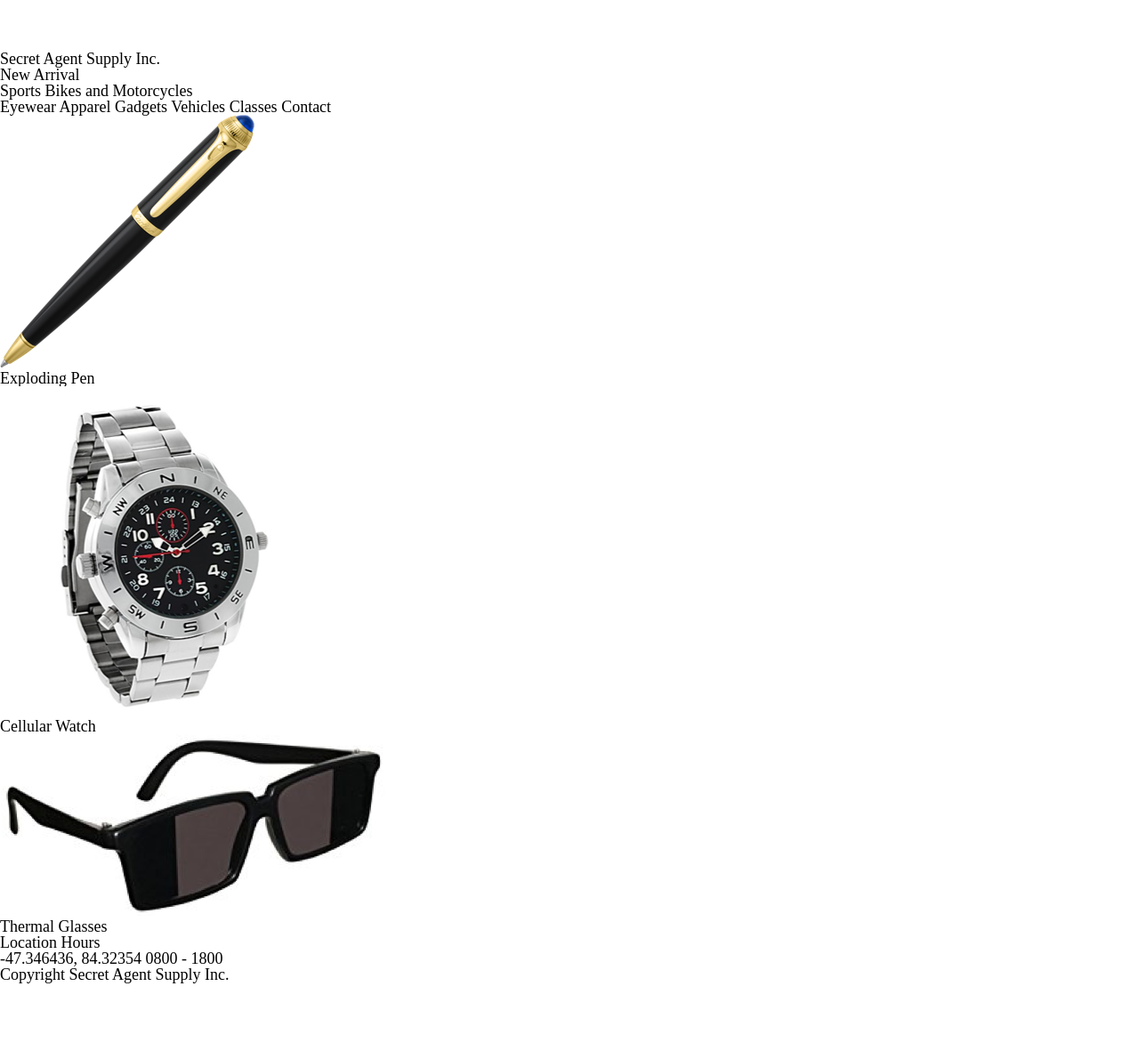
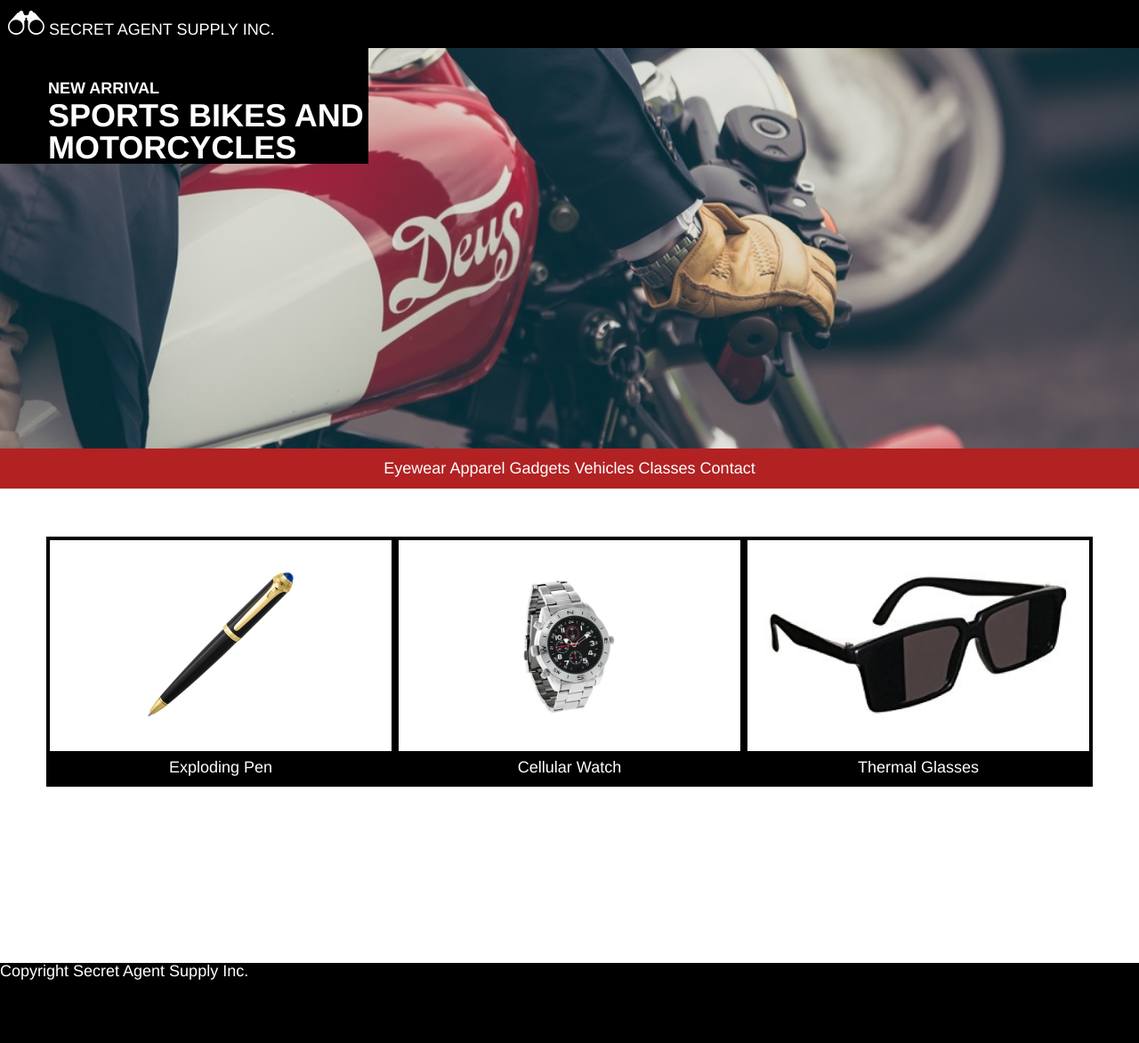
Before and after one commit to JoshLeT/secre_agent_supply, a plain HTML site: page index.html in a window 1280 px wide. Shown: the whole page at 89% size. Before the commit the page ends 1105 px from the top, so only its background shows below. Drawn offline with Linux system fonts and the light colour scheme.

Commit message:
adding most css still requires work

```diff
--- a/index.html
+++ b/index.html
@@ -13,15 +13,17 @@
     <header>
       <div class="logo">
         <img src="./resources/media/images/logo.png" alt="binoculars logo">
-        <h2>Secret Agent Supply Inc.</h2>
+        <span>Secret Agent Supply Inc.</span>
       </div>
     </header>
 
     <!-- Main Banner Section -->
 
     <div class="banner">
-      <h2>New Arrival</h2>
-      <h1>Sports Bikes and Motorcycles</h1>
+      <div class="bannertext">
+        <h2>New Arrival</h2>
+        <h1>Sports Bikes and Motorcycles</h1>
+      </div>
     </div>
 
     <!-- Navigation Section -->
@@ -42,15 +44,15 @@
     <!-- Product Section -->
 
     <div class="product">
-      <div class="pen">
+      <div class="productimg">
         <img src="./resources/media/images/pen.png" alt="pen">
         <p>Exploding Pen</p>
       </div>
-      <div class="watch">
+      <div class="productimg">
         <img src="./resources/media/images/watch.png" alt="watch">
         <p>Cellular Watch</p>
       </div>
-      <div class="glasses">
+      <div class="productimg">
         <img src="./resources/media/images/glasses.png" alt="glasses">
         <p>Thermal Glasses</p>
       </div>
@@ -59,15 +61,19 @@
     <!-- Location & Hours Section -->
 
     <div class="location">
-      <span>Location</span>
-      <span>Hours</span>
-      <br>
-      <span>-47.346436, 84.32354</span>
-      <span>0800 - 1800</span>
+      <div class="lochours">
+        <p>Location</p>
+        <p>-47.346436, 84.32354</p>
+      </div>
+      <div class="lochours">
+        <p>Hours</p>
+        <p>0800 - 1800</p>
+      </div>
     </div>
 
     <!-- Footer Section -->
-    <span>Copyright Secret Agent Supply Inc.</span>
-
+    <footer>
+      <span>Copyright Secret Agent Supply Inc.</span>
+    </footer>
   </body>
 </html>
--- a/resources/stylesheets/style.css
+++ b/resources/stylesheets/style.css
@@ -1,3 +1,112 @@
+/* Universal Styling */
+
 html {
   font-size: 18px;
+  font-family: "Helvetica", sans-serif;
+  color: white;
 }
+
+h1, h2 {
+  font-weight: bold;
+  text-transform: uppercase;
+}
+
+h1 {
+    font-size: 2rem;
+}
+
+h2 {
+  font-size: 1rem;
+}
+
+/* Header Styling */
+
+header {
+  background-color: black;
+  text-transform: uppercase;
+}
+
+.logo {
+  padding: 0.66rem 0.5rem;
+}
+
+.logo img {
+  height: 1.5rem;
+  width: auto;
+}
+
+/* Banner Styling */
+
+.banner {
+  background-image: url("../media/images/moto.jpeg");
+  height: 25rem;
+  width: 100%;
+  background-repeat: no-repeat;
+  background-position: center;
+  background-size: cover;
+}
+
+.bannertext {
+  background-color: black;
+  width: 20rem;
+  text-align: left;
+  padding-left: 3rem;
+  padding-top: 2rem;
+}
+
+.bannertext h1 {
+  padding-top: 0.25rem;
+}
+
+/* Navigation Styling */
+
+.navigation {
+  background-color: firebrick;
+}
+
+.navigation nav {
+  padding: 0.75rem;
+  text-align: center;
+}
+
+/* Product Styling */
+
+.product {
+  margin: 3rem 0rem;
+  display: flex;
+  justify-content: center;
+  align-items: center;
+  flex-direction: row;
+  flex-wrap: nowrap;
+  align-content: center;
+}
+
+.productimg {
+  border: 4px solid black;
+  width: 30%;
+  text-align: center;
+}
+
+.productimg img {
+  height: 9rem;
+  padding: 2rem 0rem;
+}
+
+.product p {
+  background-color: black;
+  padding: 0.5rem 0;
+}
+
+/* Location Styling */
+
+.location {
+  margin-bottom: 4rem;
+}
+
+/* Footer Styling */
+
+footer {
+  text-align: left;
+  height: 5rem;
+  background-color: black;
+}
```
